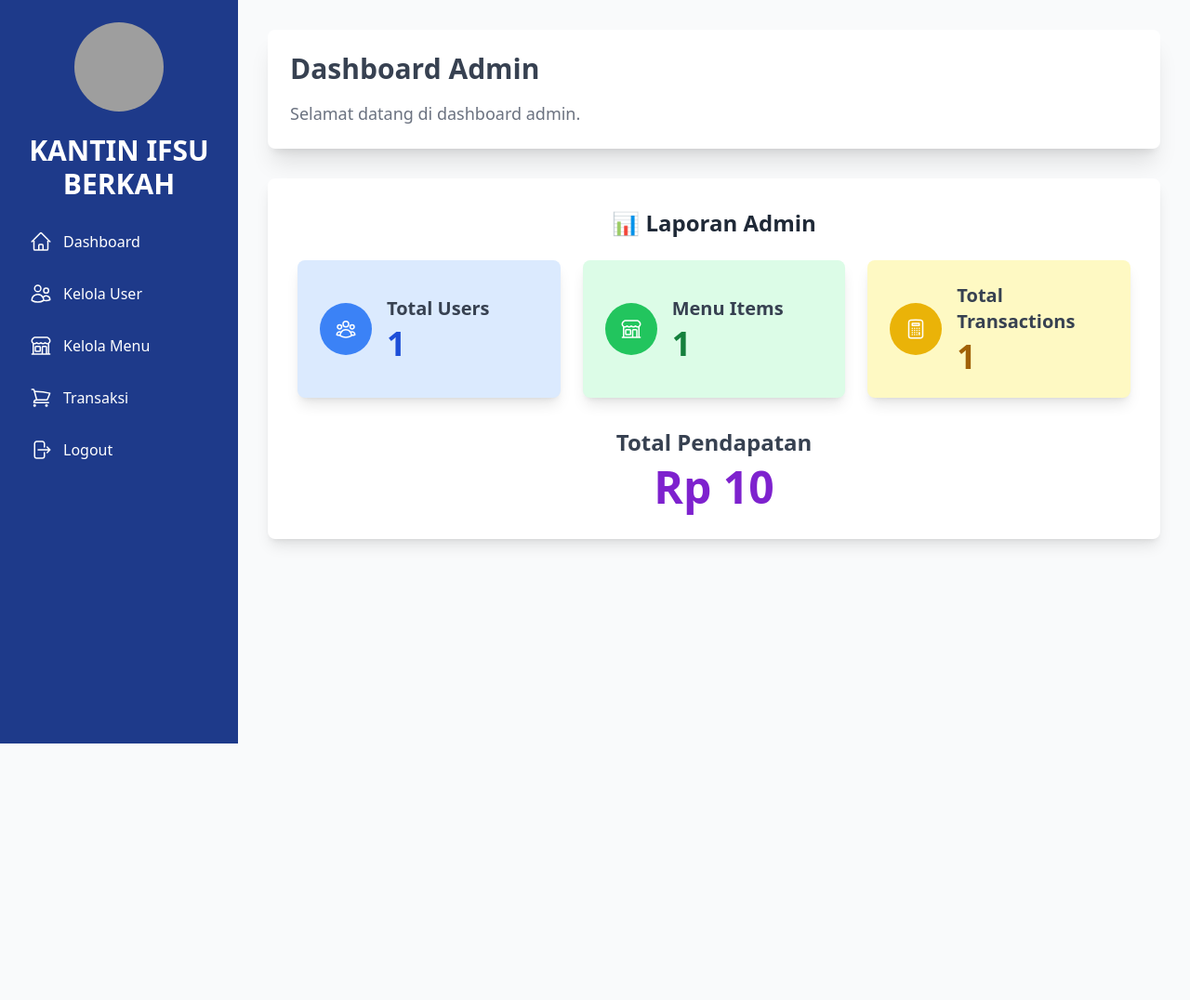
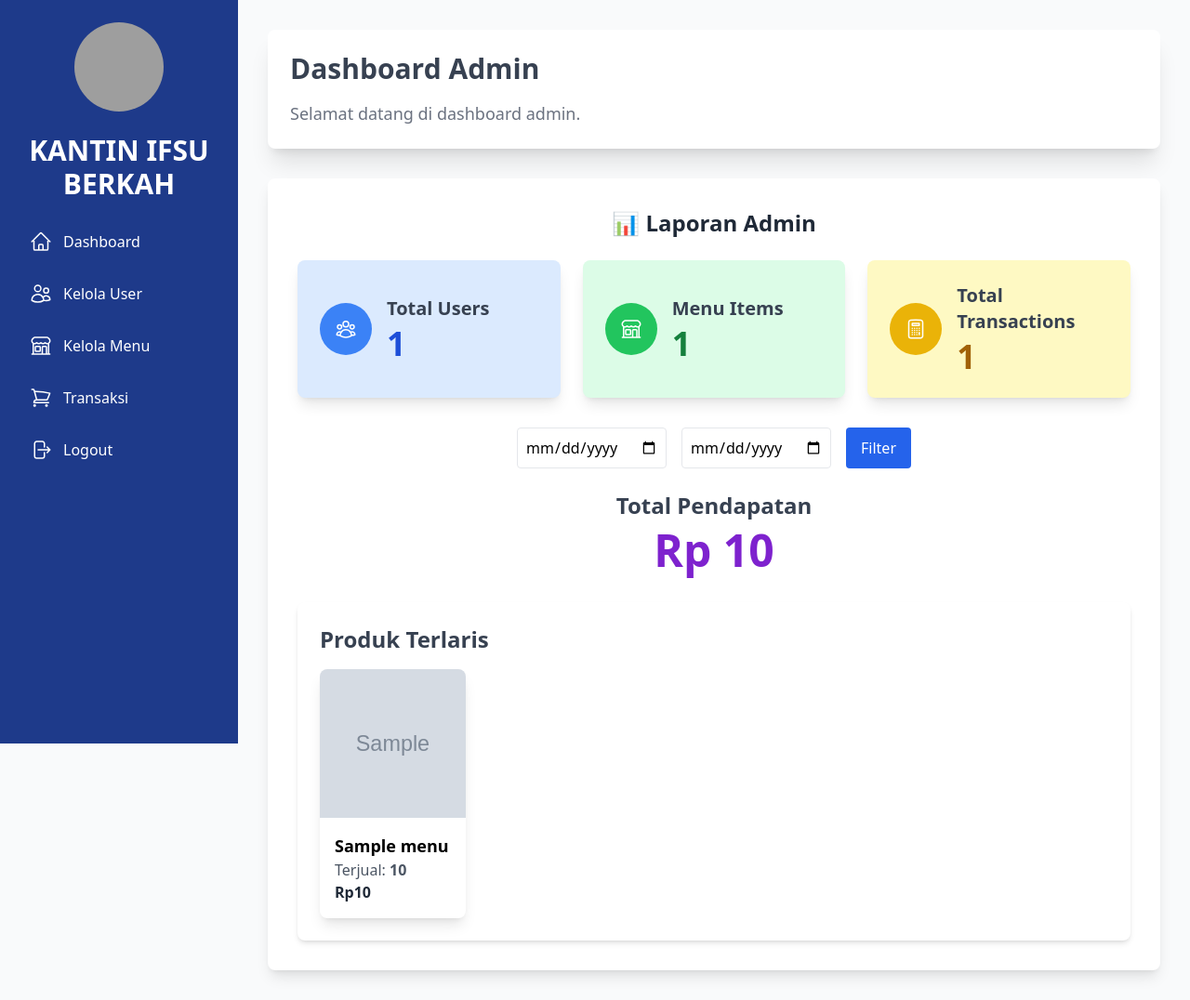
Before and after one commit to Agung2007/kantinjagung, a PHP site: page /dashboard.php in a window 1280 px wide. Shown: the whole page at 93% size. Before the commit the page ends 800 px from the top, so only its background shows below. Run offline with PHP 8.4, Linux system fonts and the light colour scheme; the visitor is signed in with stand-in values (Sample User, id 1); tables that the repository leaves empty or names only in its code hold one stand-in row (values such as "Sample post"); grey boxes marked "Sample" are stand-in pictures; some libraries are stand-ins or nearby versions; grey boxes are pictures that could not be loaded.

Commit message:
perbaikan

```diff
--- a/admin/dashboard.php
+++ b/admin/dashboard.php
@@ -33,11 +33,35 @@ if ($result_transactions) {
 
 // Mengambil total pendapatan dari transaksi
 $total_revenue = 0;
-$result_revenue = $conn->query("SELECT SUM(total_price) AS total_revenue FROM transactions");
-if ($result_revenue) {
-    $row = $result_revenue->fetch_assoc();
-    $total_revenue = $row['total_revenue'] ? $row['total_revenue'] : 0;
+$query_revenue = "SELECT SUM(total_price) AS total_revenue FROM transactions WHERE status = 'completed'";
+
+if (!empty($_GET['start_date']) && !empty($_GET['end_date'])) {
+    $query_revenue .= " AND transaction_date BETWEEN ? AND ?";
 }
+
+$stmt = $conn->prepare($query_revenue);
+
+if (!empty($_GET['start_date']) && !empty($_GET['end_date'])) {
+    $stmt->bind_param("ss", $_GET['start_date'], $_GET['end_date']);
+}
+
+$stmt->execute();
+$result_revenue = $stmt->get_result();
+$row = $result_revenue->fetch_assoc();
+$total_revenue = $row['total_revenue'] ? $row['total_revenue'] : 0;
+$stmt->close();
+
+//produk terlaris
+$top_products_query = "
+    SELECT m.id, m.name AS menu_name, m.image, SUM(od.quantity) AS total_quantity, m.price
+    FROM order_details od
+    JOIN menu m ON od.menu_id = m.id
+    GROUP BY m.id, m.name, m.image, m.price
+    ORDER BY total_quantity DESC
+    LIMIT 5";
+
+$top_products_result = $conn->query($top_products_query);
+
 
 ?>
 
@@ -187,9 +211,35 @@ if ($result_revenue) {
 
                 </div>
                 <div class="mt-8 text-center">
+                <form method="GET" action="" class="mb-6 flex gap-4 justify-center">
+    <input type="date" name="start_date" class="p-2 border rounded" value="<?php echo isset($_GET['start_date']) ? $_GET['start_date'] : ''; ?>" required>
+    <input type="date" name="end_date" class="p-2 border rounded" value="<?php echo isset($_GET['end_date']) ? $_GET['end_date'] : ''; ?>" required>
+    <button type="submit" class="bg-blue-600 text-white px-4 py-2 rounded hover:bg-blue-800">Filter</button>
+</form>
     <h3 class="text-2xl font-semibold text-gray-700">Total Pendapatan</h3>
     <p class="text-5xl text-purple-700 font-bold mt-2">Rp <?php echo number_format($total_revenue, 0, ',', '.'); ?></p>
+    <?php if (isset($_GET['start_date']) && isset($_GET['end_date'])): ?>
+        <p class="text-gray-500 mt-2">Dari <?php echo date("d M Y", strtotime($_GET['start_date'])); ?> sampai <?php echo date("d M Y", strtotime($_GET['end_date'])); ?></p>
+    <?php endif; ?>
 </div>
+
+<div class="mt-8 p-6 bg-white shadow-md rounded-lg">
+    <h3 class="text-2xl font-semibold text-gray-700 mb-4">Produk Terlaris</h3>
+    <div class="grid grid-cols-2 md:grid-cols-3 lg:grid-cols-5 gap-4">
+        <?php while ($row = $top_products_result->fetch_assoc()) { ?>
+            <div class="bg-white shadow-lg rounded-lg overflow-hidden">
+                <img src="../<?= htmlspecialchars($row['image']) ?>" alt="<?= htmlspecialchars($row['menu_name']) ?>" class="w-full h-40 object-cover">
+                <div class="p-4">
+                    <h4 class="text-lg font-semibold"><?= htmlspecialchars($row['menu_name']) ?></h4>
+                    <p class="text-gray-600">Terjual: <span class="font-semibold"><?= $row['total_quantity'] ?></span></p>
+                    <p class="text-gray-800 font-bold">Rp<?= number_format($row['price'], 0, ',', '.') ?></p>
+                </div>
+            </div>
+        <?php } ?>
+    </div>
+</div>
+
+
 
 
             </div>
```
Also changed, not shown: user/uploads/download (7).jpeg (added).
